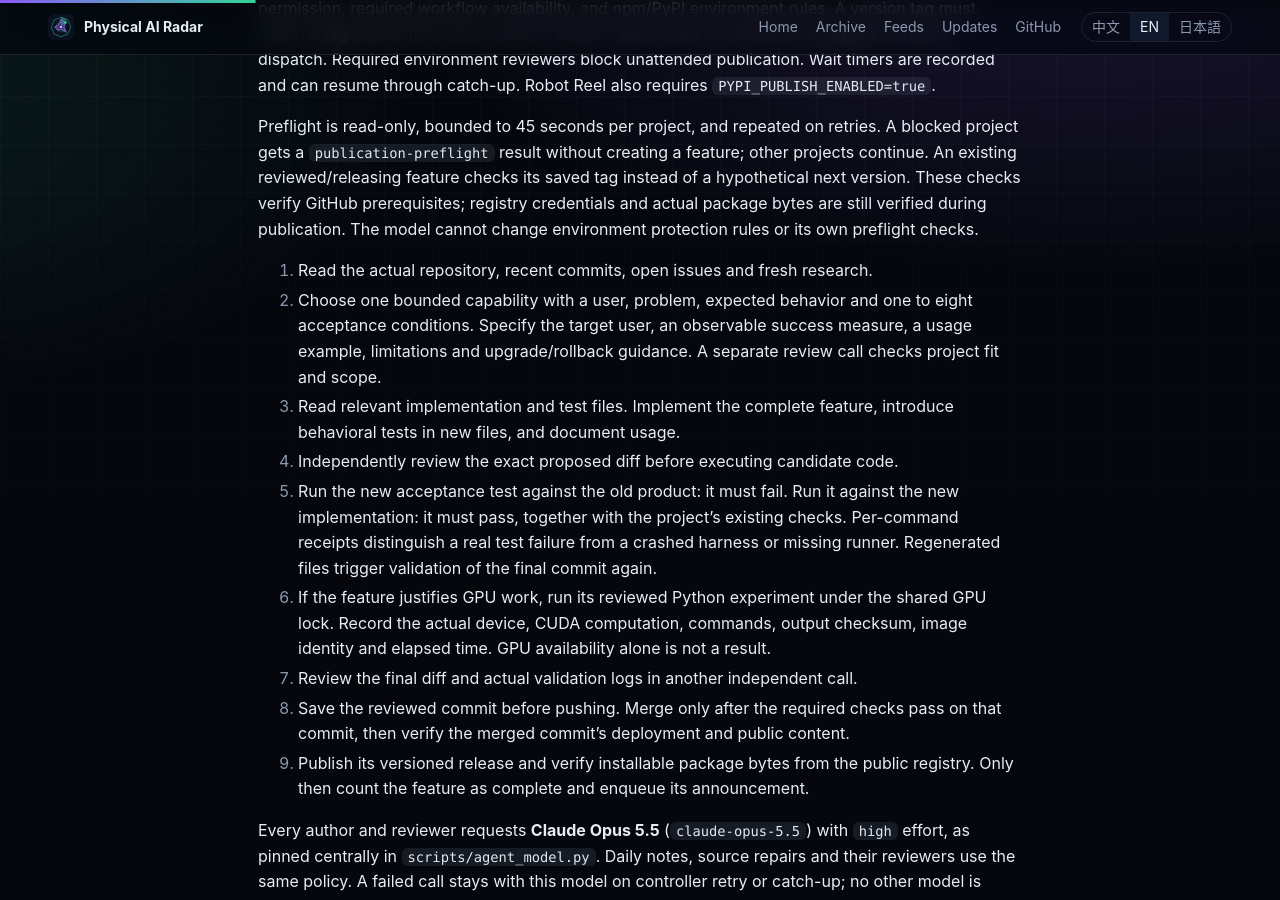
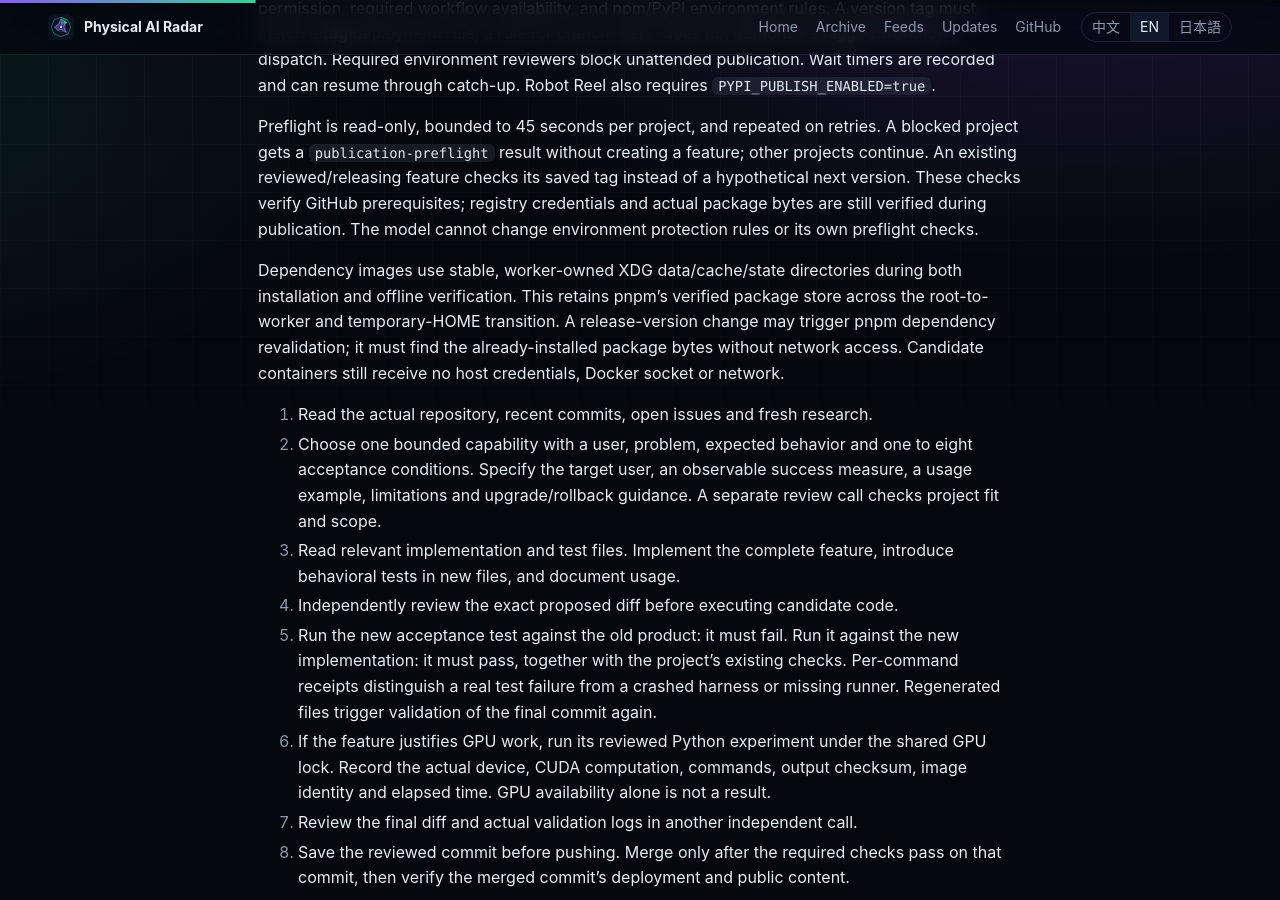
Before and after one commit to noteflowai/physical-ai-radar, a Jekyll site: the page built from docs/daily-features.md, in a window 1280 px wide and 900 px high, scrolled down 1793 px. Built offline with Jekyll 4.4.1, drawn with Linux system fonts in a browser that asks for light colours; our own code applies the rules of GitHub Pages for plain Markdown files.

Commit message:
fix(agents): preserve dependency caches across offline worker identity changes

```diff
--- a/docs/daily-features.md
+++ b/docs/daily-features.md
@@ -77,6 +77,13 @@ other projects continue. An existing reviewed/releasing feature checks its saved
 instead of a hypothetical next version. These checks verify GitHub prerequisites;
 registry credentials and actual package bytes are still verified during publication.
 The model cannot change environment protection rules or its own preflight checks.
+
+Dependency images use stable, worker-owned XDG data/cache/state directories during
+both installation and offline verification. This retains pnpm's verified package
+store across the root-to-worker and temporary-HOME transition. A release-version
+change may trigger pnpm dependency revalidation; it must find the already-installed
+package bytes without network access. Candidate containers still receive no host
+credentials, Docker socket or network.
 
 1. Read the actual repository, recent commits, open issues and fresh research.
 2. Choose one bounded capability with a user, problem, expected behavior and one to
```
Also changed, not shown: scripts/feature_runtime.py (+6 -3 lines), 1 other file.
